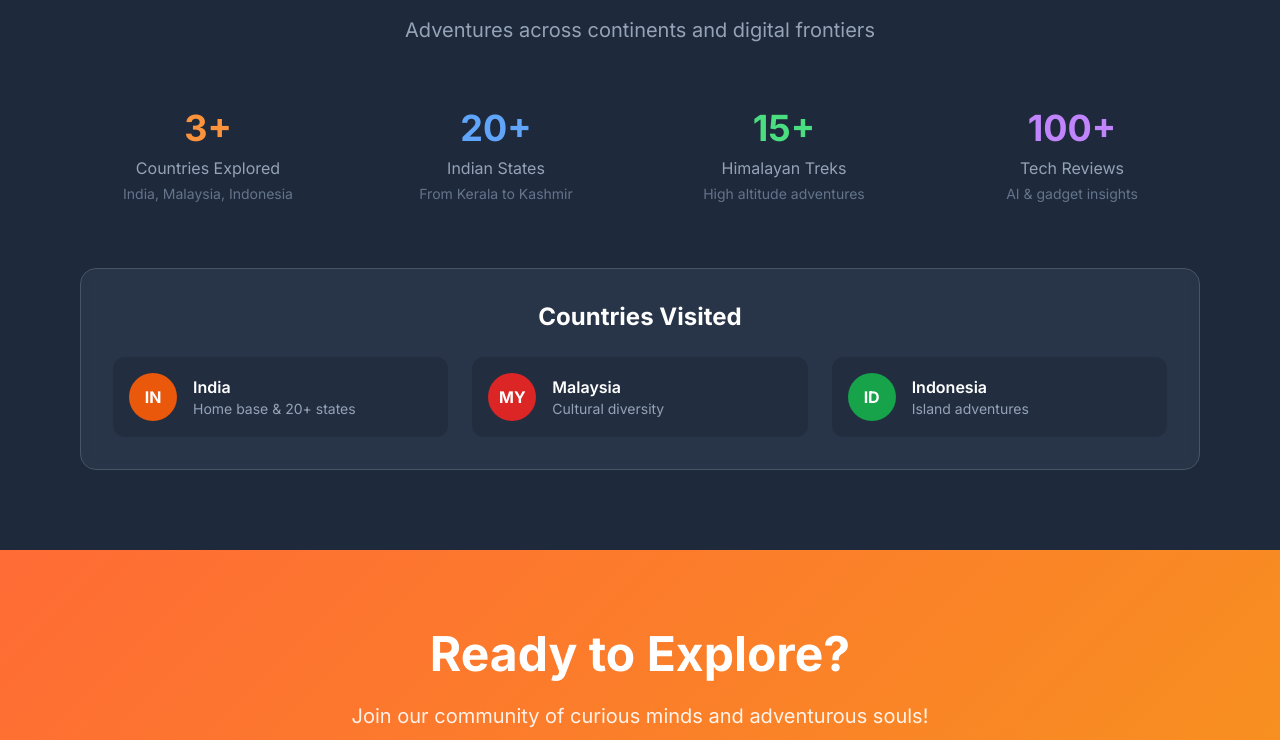
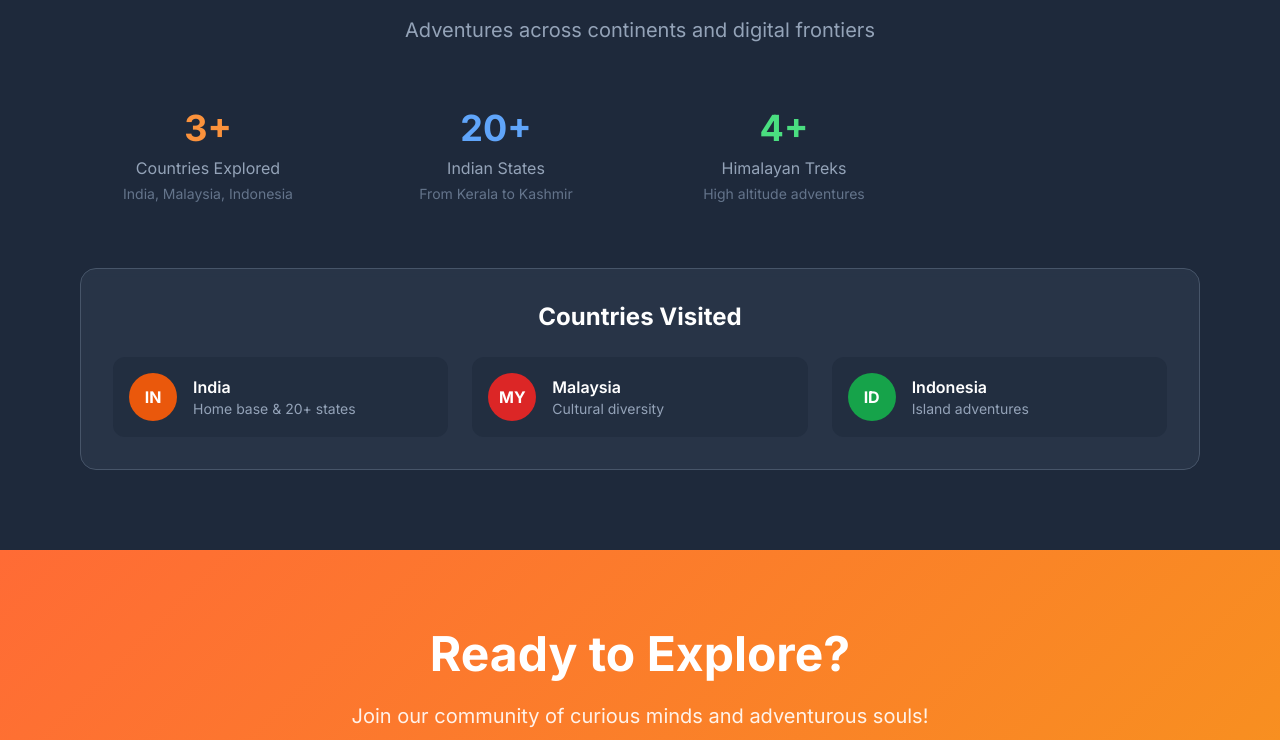
Before and after one commit to SoorajVT/techntrek, a plain HTML site: page index.html in a window 1280 px wide. Shown: the part 2068-2808 px from the top of the page. Drawn offline with nearby package versions, Linux system fonts and the light colour scheme.

Commit message:
Update index.html

```diff
--- a/index.html
+++ b/index.html
@@ -265,16 +265,16 @@
                 </div>
 
                 <div class="text-center reveal">
-                    <div class="text-4xl font-bold text-green-400 mb-2 counter" data-target="15">0</div>
+                    <div class="text-4xl font-bold text-green-400 mb-2 counter" data-target="4">0</div>
                     <p class="text-slate-400">Himalayan Treks</p>
                     <p class="text-sm text-slate-500 mt-1">High altitude adventures</p>
                 </div>
 
-                <div class="text-center reveal">
+                <!-- <div class="text-center reveal">
                     <div class="text-4xl font-bold text-purple-400 mb-2 counter" data-target="100">0</div>
                     <p class="text-slate-400">Tech Reviews</p>
                     <p class="text-sm text-slate-500 mt-1">AI & gadget insights</p>
-                </div>
+                </div> -->
             </div>
 
             <!-- Map Visualization -->
@@ -322,7 +322,7 @@
                 <h2 class="text-4xl md:text-5xl font-bold mb-6 text-white">Ready to Explore?</h2>
                 <p class="text-xl mb-8 text-white/90">Join our community of curious minds and adventurous souls!</p>
                 <div class="flex flex-col sm:flex-row gap-4 justify-center items-center">
-                    <a href="https://youtube.com" target="_blank" class="bg-red-600 px-8 py-4 rounded-full font-semibold hover:bg-red-700 transition-all transform hover:scale-105 flex items-center space-x-2 text-white">
+                    <a href="https://www.youtube.com/@trek_n_tech" target="_blank" class="bg-red-600 px-8 py-4 rounded-full font-semibold hover:bg-red-700 transition-all transform hover:scale-105 flex items-center space-x-2 text-white">
                         <i class="fab fa-youtube text-xl"></i>
                         <span>Subscribe on YouTube</span>
                     </a>
```
